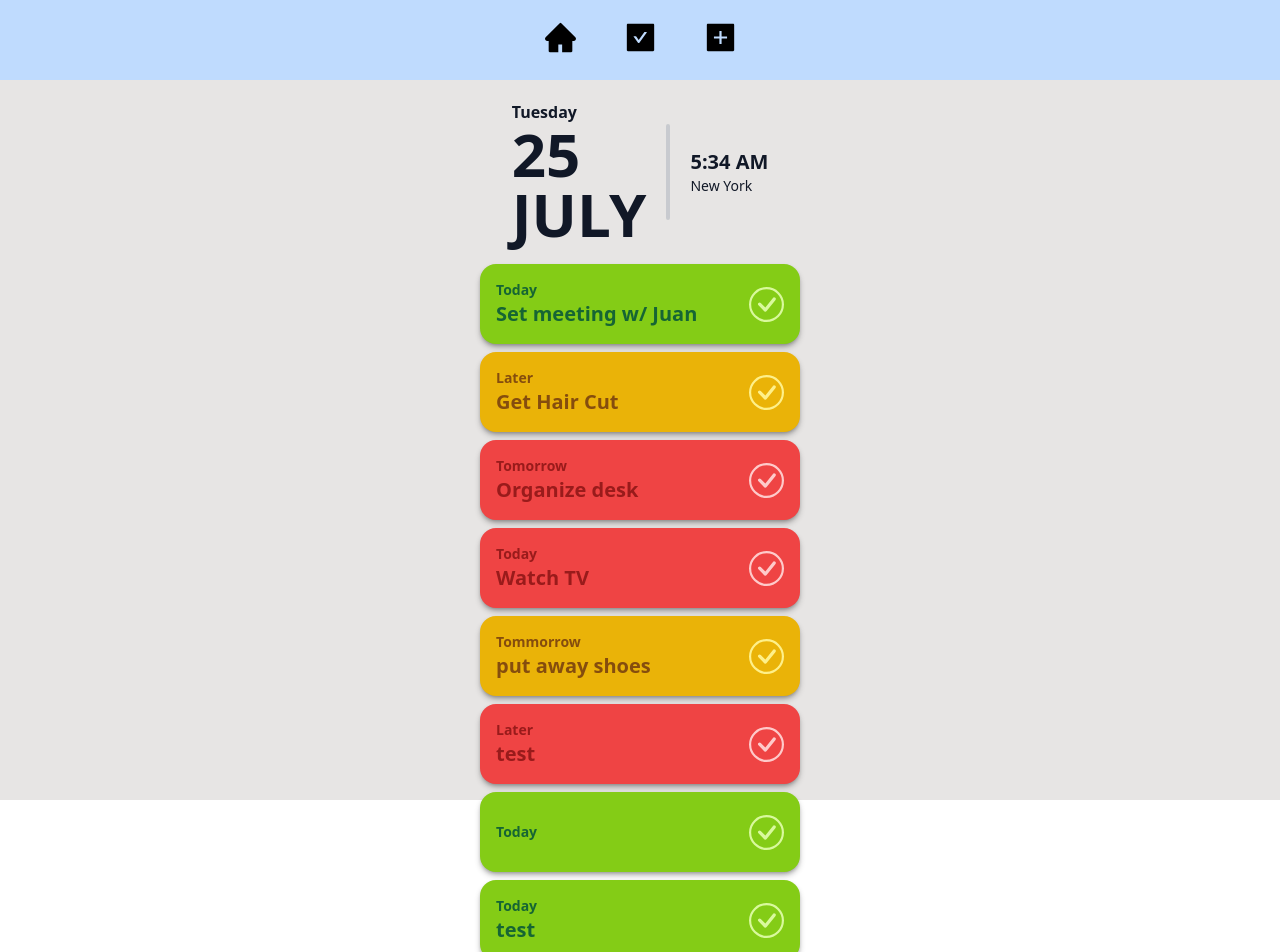
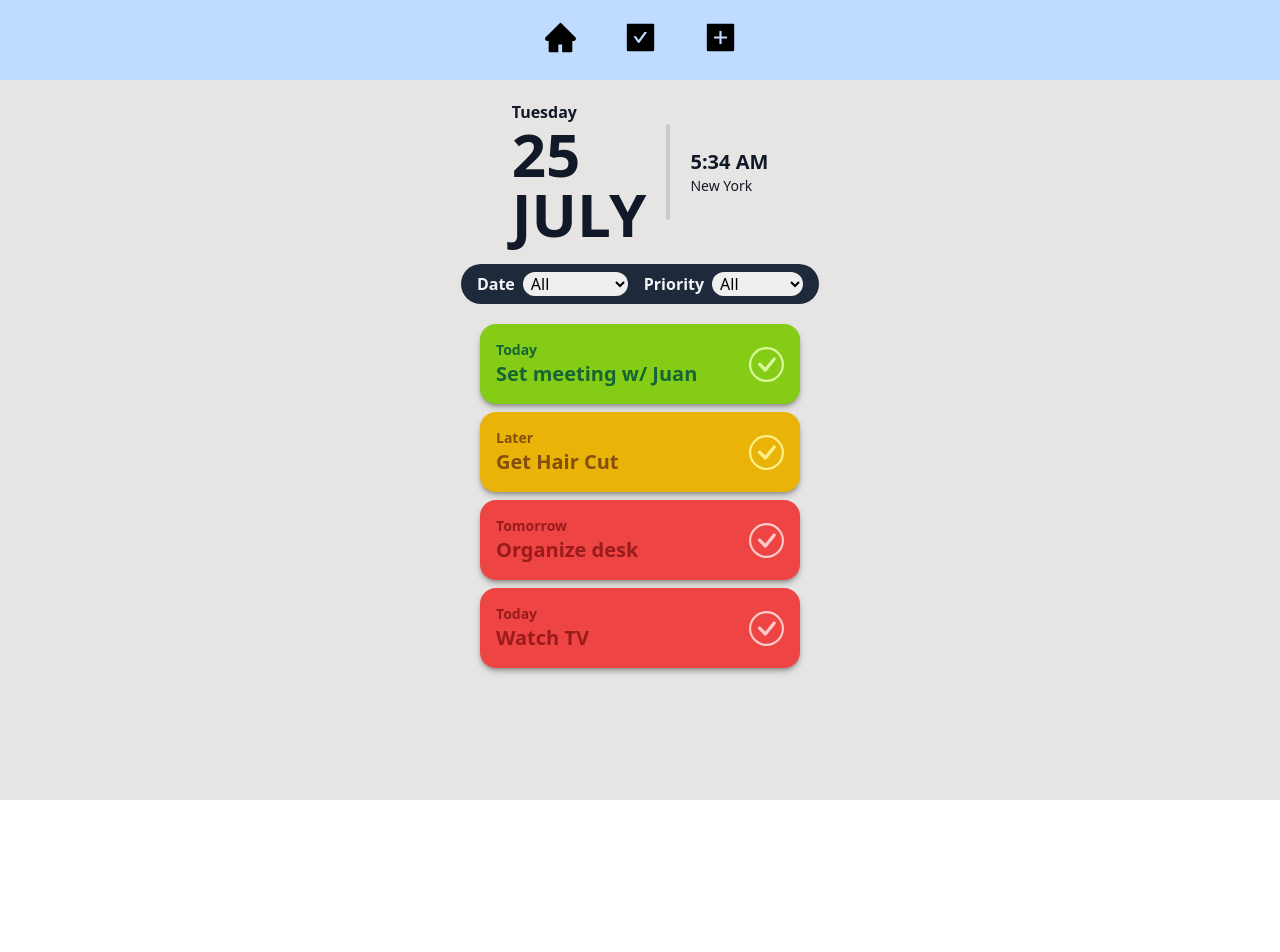
Before and after one commit to JohnCorn/phase-2-project, a React (Create React App) app: page /item in a window 1280 px wide. Shown: the top 952 px of the page. After the commit the page ends 800 px from the top, so only its background shows below. Built offline with nearby package versions, Linux system fonts and the light colour scheme; data requests are answered from the project's data file.

Commit message:
added filters

```diff
--- a/db.json
+++ b/db.json
@@ -23,42 +23,6 @@
       "description": "Watch TV",
       "priority": "High",
       "dueDate": "Today"
-    },
-    {
-      "description": "put away shoes",
-      "dueDate": "Tommorrow",
-      "priority": "Medium",
-      "id": 5
-    },
-    {
-      "description": "test",
-      "dueDate": "Later",
-      "priority": "High",
-      "id": 6
-    },
-    {
-      "description": "",
-      "dueDate": "Today",
-      "priority": "Low",
-      "id": 7
-    },
-    {
-      "description": "test",
-      "dueDate": "Today",
-      "priority": "Low",
-      "id": 8
-    },
-    {
-      "description": "test",
-      "dueDate": "Today",
-      "priority": "Low",
-      "id": 9
-    },
-    {
-      "description": "anther",
-      "dueDate": "Later",
-      "priority": "Medium",
-      "id": 10
     }
   ]
 }
--- a/src/components/AddItem.js
+++ b/src/components/AddItem.js
@@ -38,7 +38,7 @@ function AddItem({addItem})
               value={dueDate}
               onChange={(e)=>setDueDate(e.target.value)}>
               <option value="Today">Today</option>
-              <option value="Tommorrow">Tommorrow</option>
+              <option value="Tomorrow">Tomorrow</option>
               <option value="Later">Later</option>
             </select>
           </div>
--- a/src/components/App.js
+++ b/src/components/App.js
@@ -10,6 +10,8 @@ function App()
 {
 
   const [items, setItems] = useState([])
+  const [priorityFilter, setPriorityFilter] = useState("")
+  const [dueDateFilter, setdueDateFilter] = useState("")
 
   useEffect(() => {
     fetch("http://localhost:3000/items/")
@@ -32,9 +34,24 @@ function App()
 
   function handleRemoveItem(id)
   {
-    const filterItems = items.filter((item) => item.id !== id)
-    setItems(filterItems)
+    const nonRemovedItems = items.filter((item) => item.id !== id)
+    setItems(nonRemovedItems)
   }
+
+  const filterItems = items.filter((item) =>
+  {
+      if (priorityFilter === "")
+        return true
+
+      return item.priority === priorityFilter
+    }
+    ).filter((i) => {
+    if (dueDateFilter === "")
+      return true
+
+    return i.dueDate === dueDateFilter
+  })
+
 
   return (
     <div className='absolute w-screen h-screen bg-stone-200'>
@@ -48,8 +65,12 @@ function App()
 
         <Route exact path="/item">
           <ItemList
-            items={items}
+            items={filterItems}
             removeItem={handleRemoveItem}
+            priorityFilter={priorityFilter}
+            filterByPriority={setPriorityFilter}
+            dueDateFilter={dueDateFilter}
+            filterByDueDate={setdueDateFilter}
           />
         </Route>
 
--- a/src/components/ItemList.js
+++ b/src/components/ItemList.js
@@ -1,10 +1,41 @@
 import React from 'react'
 import Item from './Item'
 
-function ItemList({items, removeItem})
+function ItemList({items, removeItem, priorityFilter, filterByPriority, dueDateFilter,filterByDueDate})
 {
 
   return (
+    <div>
+      <div className='flex justify-center'>
+
+        <div className='bg-slate-800 py-2 px-4 rounded-3xl'>
+
+        <label className='text-gray-100 font-semibold pr-2'>Date</label>
+
+          <select className = "rounded-3xl px-1"
+            value={dueDateFilter}
+            onChange={(e)=> filterByDueDate(e.target.value)}
+            >
+              <option value="">All</option>
+              <option value="Today">Today</option>
+              <option value="Tomorrow">Tomorrow</option>
+              <option value="Later">Later</option>
+          </select>
+
+          <label className='pl-4 pr-2 text-gray-100 font-semibold '>Priority</label>
+          <select className = "rounded-3xl px-1"
+            value={priorityFilter}
+            onChange={(e)=> filterByPriority(e.target.value)}
+            >
+              <option value="">All</option>
+              <option value="Low">Low</option>
+              <option value="Medium">Medium</option>
+              <option value="High">High</option>
+          </select>
+        </div>
+
+      </div>
+
     <div className='grid grid-flow-row gap-2 mt-5'>
         { items.map((item) => (
           <Item
@@ -14,6 +45,7 @@ function ItemList({items, removeItem})
           />
         ))}
     </div>
+    </div>
   )
 }
 
```
